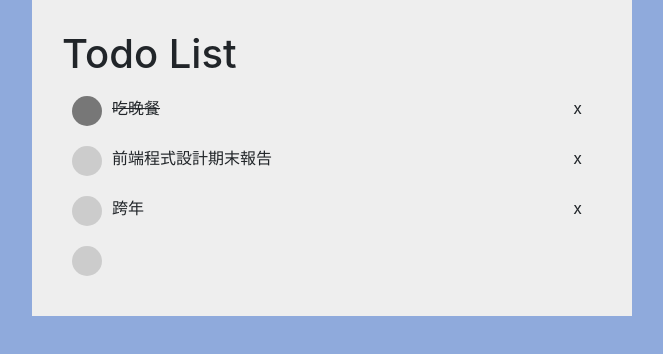
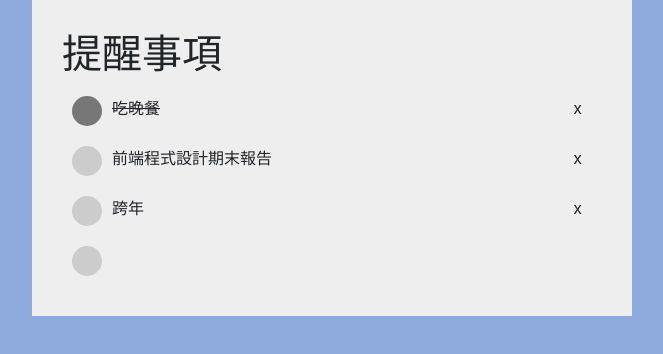
Before and after one commit to chihong-j/chihong-j.github.io, a plain HTML site: page final/index.html in a window 1280 px wide. Shown: the whole page, without its empty margins (308-971 px from the left). Drawn offline with Linux system fonts and the light colour scheme.

Commit message:
Update index.html

```diff
--- a/final/index.html
+++ b/final/index.html
@@ -19,7 +19,7 @@
 
 
     <div id="panel">
-        <h1>Todo List</h1>
+        <h1>提醒事項</h1>
 
         <div id="todo-list">
             <ul>
```
